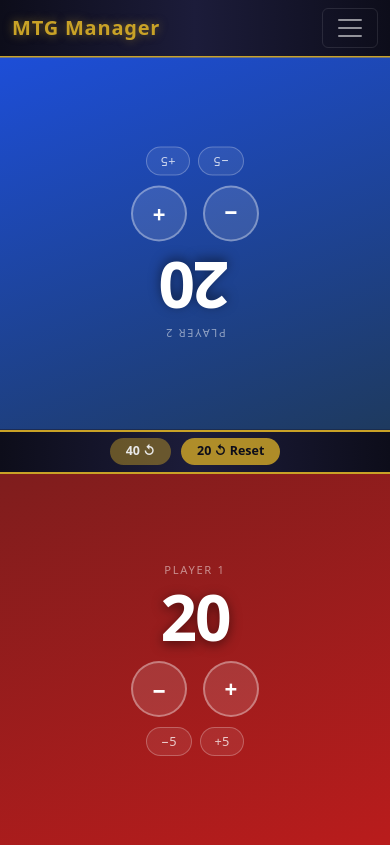
After one commit to sp-squared/mtg-manager, a PHP site: page /mtg-manager/life_counter.php in a window 390 px wide. The commit adds this page. Run offline with PHP 8.4, Linux system fonts and the light colour scheme.

Commit message:
Add mobile life counter and update deck styling
Introduce a new mobile-friendly life counter page (mtg-manager/life_counter.php) with full-viewport layout, touch-friendly +/- and ±5 controls, commander/standard reset buttons, and simple JS state handling. Update header (mtg-manager/includes/header.php) to add a Life Counter nav item and a Preview Deck link for guests. Adjust public_deck.php table styling (background, text and border colors) to a light theme for improved readability when previewing decks.

```diff
--- a/mtg-manager/includes/header.php
+++ b/mtg-manager/includes/header.php
@@ -40,6 +40,11 @@ require_once __DIR__ . '/connect.php';   // ensures $dbc is always available bef
                 <li class="nav-item">
                     <a class="nav-link <?= $current_page === 'search.php' ? 'active' : '' ?>" href="<?= defined('APP_BASE') ? APP_BASE : '' ?>/search.php">Search</a>
                 </li>
+                <li class="nav-item">
+                    <a class="nav-link <?= $current_page === 'life_counter.php' ? 'active' : '' ?>" href="<?= defined('APP_BASE') ? APP_BASE : '' ?>/life_counter.php">
+                        <i class="bi bi-heart-half me-1"></i>Life Counter <span style="font-size:0.75em;opacity:0.7;">(Mobile)</span>
+                    </a>
+                </li>
                 <?php if (isLoggedIn()): ?>
                     <li class="nav-item">
                         <a class="nav-link <?= $current_page === 'collection.php' ? 'active' : '' ?>" href="<?= defined('APP_BASE') ? APP_BASE : '' ?>/collection.php">Collection</a>
@@ -65,6 +70,11 @@ require_once __DIR__ . '/connect.php';   // ensures $dbc is always available bef
                         <a class="nav-link <?= $current_page === 'profile.php' ? 'active' : '' ?>" href="<?= defined('APP_BASE') ? APP_BASE : '' ?>/profile.php">Profile</a>
                     </li>
                 <?php else: ?>
+                    <li class="nav-item">
+                        <a class="nav-link <?= $current_page === 'public_deck.php' ? 'active' : '' ?>" href="<?= defined('APP_BASE') ? APP_BASE : '' ?>/public_deck.php">
+                            <i class="bi bi-eye me-1"></i>Preview Deck
+                        </a>
+                    </li>
                     <li class="nav-item">
                         <a class="nav-link <?= $current_page === 'portal.php' ? 'active' : '' ?>" href="<?= defined('APP_BASE') ? APP_BASE : '' ?>/portal.php">Register</a>
                     </li>
--- /dev/null
+++ b/mtg-manager/life_counter.php
@@ -0,0 +1,189 @@
+<?php include __DIR__ . '/includes/header.php'; ?>
+
+<style>
+/* ── Life Counter — full viewport, no scroll ── */
+html, body { overflow: hidden; }
+
+.lc-wrap {
+    display: flex;
+    flex-direction: column;
+    height: calc(100dvh - 57px); /* 57px = navbar */
+}
+
+/* ── Player zones ── */
+.player-zone {
+    flex: 1;
+    display: flex;
+    flex-direction: column;
+    align-items: center;
+    justify-content: center;
+    position: relative;
+    user-select: none;
+    touch-action: manipulation;
+    transition: background 0.3s;
+}
+
+.player-zone.p1 { background: linear-gradient(160deg, #7f1d1d 0%, #b91c1c 100%); }
+.player-zone.p2 {
+    background: linear-gradient(160deg, #1e3a5f 0%, #1d4ed8 100%);
+    transform: rotate(180deg);
+}
+
+/* ── Life total ── */
+.life-total {
+    font-size: clamp(4rem, 16vw, 8rem);
+    font-weight: 900;
+    color: #ffffff;
+    line-height: 1;
+    text-shadow: 0 3px 12px rgba(0,0,0,0.5);
+    letter-spacing: -2px;
+}
+.life-total.low  { color: #fbbf24; }
+.life-total.dead { color: #6b7280; text-decoration: line-through; }
+
+.player-label {
+    font-size: clamp(0.7rem, 2.5vw, 0.95rem);
+    color: rgba(255,255,255,0.5);
+    letter-spacing: 0.15em;
+    text-transform: uppercase;
+    margin-bottom: 0.4rem;
+}
+
+/* ── +/- buttons ── */
+.btn-row {
+    display: flex;
+    gap: clamp(0.75rem, 4vw, 2rem);
+    margin-top: clamp(0.75rem, 3vw, 1.5rem);
+}
+
+.life-btn {
+    width: clamp(56px, 14vw, 72px);
+    height: clamp(56px, 14vw, 72px);
+    border-radius: 50%;
+    border: 2px solid rgba(255,255,255,0.35);
+    background: rgba(255,255,255,0.12);
+    color: #ffffff;
+    font-size: clamp(1.4rem, 5vw, 2rem);
+    font-weight: 700;
+    display: flex;
+    align-items: center;
+    justify-content: center;
+    cursor: pointer;
+    -webkit-tap-highlight-color: transparent;
+    transition: background 0.1s, transform 0.05s;
+}
+.life-btn:active {
+    background: rgba(255,255,255,0.3);
+    transform: scale(0.94);
+}
+
+/* ── ±5 small buttons ── */
+.btn-sm-row {
+    display: flex;
+    gap: 0.5rem;
+    margin-top: 0.6rem;
+}
+.life-btn-sm {
+    padding: 4px 14px;
+    border-radius: 20px;
+    border: 1px solid rgba(255,255,255,0.25);
+    background: rgba(255,255,255,0.08);
+    color: rgba(255,255,255,0.75);
+    font-size: 0.8rem;
+    cursor: pointer;
+    -webkit-tap-highlight-color: transparent;
+    transition: background 0.1s;
+}
+.life-btn-sm:active { background: rgba(255,255,255,0.22); }
+
+/* ── Middle divider / reset bar ── */
+.lc-divider {
+    height: 44px;
+    background: linear-gradient(90deg, #0d0d1a 0%, #1c1c3a 50%, #0d0d1a 100%);
+    border-top: 2px solid #c9a227;
+    border-bottom: 2px solid #c9a227;
+    display: flex;
+    align-items: center;
+    justify-content: center;
+    gap: 10px;
+    flex-shrink: 0;
+    z-index: 10;
+}
+
+.reset-btn {
+    background: rgba(201,162,39,0.85);
+    border: none;
+    border-radius: 14px;
+    padding: 4px 16px;
+    font-size: 0.78rem;
+    font-weight: 700;
+    color: #0d0d1a;
+    cursor: pointer;
+    -webkit-tap-highlight-color: transparent;
+    transition: background 0.1s;
+}
+.reset-btn:active { background: #c9a227; }
+.reset-btn.cmd { background: rgba(201,162,39,0.45); color: #e8e8e8; }
+.reset-btn.cmd:active { background: rgba(201,162,39,0.7); }
+</style>
+
+<div class="lc-wrap">
+
+    <!-- Player 2 (top — rotated so the opposing player can read it) -->
+    <div class="player-zone p2" id="zone-p2">
+        <div class="player-label">Player 2</div>
+        <div class="life-total" id="life-p2">20</div>
+        <div class="btn-row">
+            <button class="life-btn" ontouchstart="" onclick="changeLife('p2',-1)">−</button>
+            <button class="life-btn" ontouchstart="" onclick="changeLife('p2',+1)">+</button>
+        </div>
+        <div class="btn-sm-row">
+            <button class="life-btn-sm" ontouchstart="" onclick="changeLife('p2',-5)">−5</button>
+            <button class="life-btn-sm" ontouchstart="" onclick="changeLife('p2',+5)">+5</button>
+        </div>
+    </div>
+
+    <!-- Divider / reset controls -->
+    <div class="lc-divider">
+        <button class="reset-btn cmd" onclick="resetAll(40)" title="Commander — start at 40">40 ↺</button>
+        <button class="reset-btn" onclick="resetAll(20)" title="Standard — start at 20">20 ↺ Reset</button>
+    </div>
+
+    <!-- Player 1 (bottom — normal orientation) -->
+    <div class="player-zone p1" id="zone-p1">
+        <div class="player-label">Player 1</div>
+        <div class="life-total" id="life-p1">20</div>
+        <div class="btn-row">
+            <button class="life-btn" ontouchstart="" onclick="changeLife('p1',-1)">−</button>
+            <button class="life-btn" ontouchstart="" onclick="changeLife('p1',+1)">+</button>
+        </div>
+        <div class="btn-sm-row">
+            <button class="life-btn-sm" ontouchstart="" onclick="changeLife('p1',-5)">−5</button>
+            <button class="life-btn-sm" ontouchstart="" onclick="changeLife('p1',+5)">+5</button>
+        </div>
+    </div>
+
+</div>
+
+<script>
+const lives = { p1: 20, p2: 20 };
+
+function changeLife(player, delta) {
+    lives[player] = Math.max(0, lives[player] + delta);
+    const el = document.getElementById('life-' + player);
+    el.textContent = lives[player];
+    el.className = 'life-total' +
+        (lives[player] === 0 ? ' dead' : lives[player] <= 5 ? ' low' : '');
+}
+
+function resetAll(start = 20) {
+    ['p1','p2'].forEach(p => {
+        lives[p] = start;
+        const el = document.getElementById('life-' + p);
+        el.textContent = start;
+        el.className = 'life-total';
+    });
+}
+</script>
+
+<?php include __DIR__ . '/includes/footer.php'; ?>
```
Also changed, not shown: mtg-manager/public_deck.php (+11 -11 lines).
